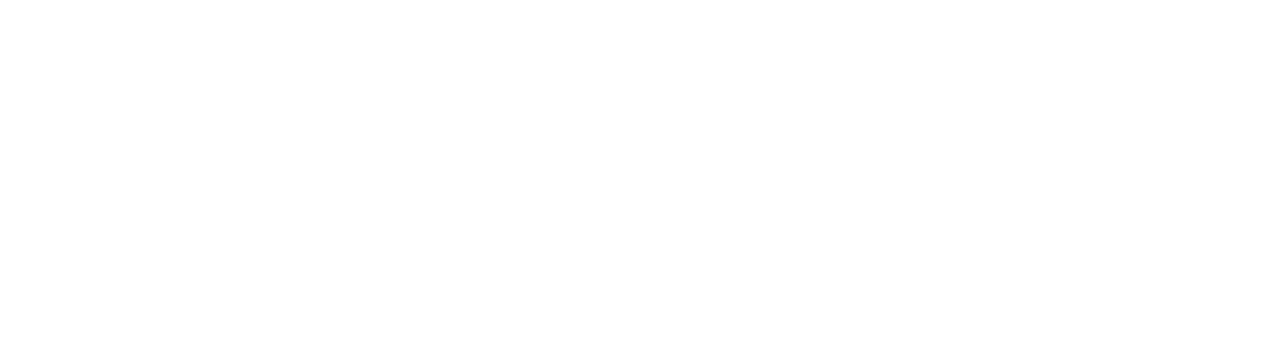
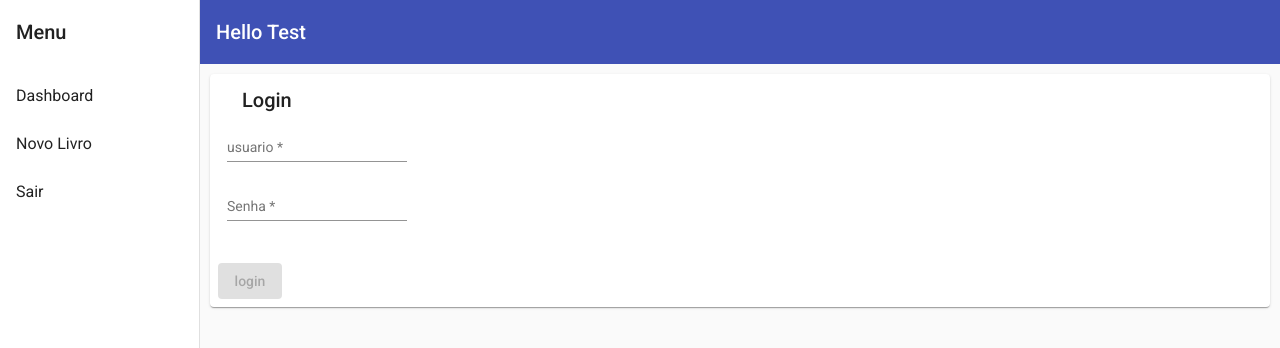
Before and after one commit to eteramoto/treinamento-test, an Angular app: page /login in a window 1280 px wide. Before the commit this address led to /. Shown: the top 348 px of the page. Built offline with nearby package versions, Linux system fonts and the light colour scheme.

Commit message:
Criacao do login utilizando template driven forms e os testes unitários.

```diff
--- /dev/null
+++ b/src/app/administrator/administrator-routing.module.ts
@@ -0,0 +1,20 @@
+import { NgModule } from '@angular/core';
+import { Routes, RouterModule } from '@angular/router';
+import { DashboardComponent } from './dashboard/dashboard.component';
+import { AuthGuard } from '../infraestrutura/guards/auth.guard';
+
+const routes: Routes = [
+  {
+    path: "",
+    component: DashboardComponent,
+    canActivate: [
+      AuthGuard
+    ]
+  },
+];
+
+@NgModule({
+  imports: [RouterModule.forChild(routes)],
+  exports: [RouterModule]
+})
+export class AdministratorRoutingModule { }
--- /dev/null
+++ b/src/app/administrator/dashboard/dashboard.component.html
@@ -0,0 +1 @@
+<p>dashboard works!</p>
--- /dev/null
+++ b/src/app/administrator/dashboard/dashboard.component.ts
@@ -0,0 +1,15 @@
+import { Component, OnInit } from '@angular/core';
+
+@Component({
+  selector: 'app-dashboard',
+  templateUrl: './dashboard.component.html',
+  styleUrls: ['./dashboard.component.scss']
+})
+export class DashboardComponent implements OnInit {
+
+  constructor() { }
+
+  ngOnInit(): void {
+  }
+
+}
--- a/src/app/app-routing.module.ts
+++ b/src/app/app-routing.module.ts
@@ -1,11 +1,26 @@
 import { NgModule } from '@angular/core';
 import { Routes, RouterModule } from '@angular/router';
 import { MenuPageLayoutComponent } from './ui/menu-page-layout/menu-page-layout.component';
+import { AuthGuard } from './infraestrutura/guards/auth.guard';
 
 const routes: Routes = [
   {
     path: "",
     component: MenuPageLayoutComponent,
+    children: [
+      {
+        path: 'login',
+        loadChildren: () => import('./login/login.module').then(m => m.LoginModule)
+      },
+      {
+        path: "admin",
+        canActivateChild: [AuthGuard],
+        loadChildren: () =>
+          import("./administrator/administrator.module").then(
+            m => m.AdministratorModule
+          )
+      },
+    ]
   },
 ];
 @NgModule({
--- /dev/null
+++ b/src/app/login/login-routing.module.ts
@@ -0,0 +1,12 @@
+import { NgModule } from '@angular/core';
+import { Routes, RouterModule } from '@angular/router';
+
+import { LoginComponent } from './login.component';
+
+const routes: Routes = [{ path: '', component: LoginComponent }];
+
+@NgModule({
+  imports: [RouterModule.forChild(routes)],
+  exports: [RouterModule]
+})
+export class LoginRoutingModule { }
--- /dev/null
+++ b/src/app/login/login.component.html
@@ -0,0 +1,29 @@
+<mat-card class="example-card">
+    <mat-card-header>
+      <mat-card-title>Login</mat-card-title>
+    </mat-card-header>
+    <mat-card-content>
+      <form #form="ngForm" name="formModel" class="example-form">
+        <table class="example-full-width" cellspacing="0">
+          <tr>
+            <td>
+              <mat-form-field class="example-full-width">
+                <input matInput placeholder="usuario" [(ngModel)]="loginValue" name="usuario" required>
+              </mat-form-field>
+            </td>
+          </tr>
+          <tr>
+            <td>
+              <mat-form-field class="example-full-width">
+                <input matInput placeholder="Senha" [(ngModel)]="senhaValue" type="password" name="senha" required>
+              </mat-form-field>
+            </td>
+          </tr>
+        </table>
+      </form>
+      <mat-spinner [style.display]="showSpinner ? 'block' : 'none'"></mat-spinner>
+    </mat-card-content>
+    <mat-card-actions>
+      <button mat-raised-button [disabled]="form.invalid" type="button" (click)="logIn()" class="btn" color="primary">login</button>
+    </mat-card-actions>
+  </mat-card>
--- /dev/null
+++ b/src/app/login/login.component.ts
@@ -0,0 +1,38 @@
+import { Component, ViewChild } from '@angular/core';
+import { LoginService, Usuario } from '../services/login.service';
+import { Router } from '@angular/router';
+import { NgForm } from '@angular/forms';
+
+@Component({
+  selector: 'app-login',
+  templateUrl: './login.component.html',
+  styleUrls: ['./login.component.scss']
+})
+export class LoginComponent {
+
+  loginValue = '';
+  senhaValue = '';
+  showSpinner: boolean = false;
+
+  constructor(
+    private _login$: LoginService,
+    private router: Router
+  ) { }
+
+  @ViewChild('form', {static: true} ) public formulario: NgForm;
+
+  logIn(): void {
+    const usuario: Usuario = new Usuario({
+      login: this.loginValue,
+      senha: this.senhaValue
+    });
+    this.showSpinner = true;
+    if (this._login$.autenticar(usuario)) {
+      this.showSpinner = false;
+      const redirect = '/admin';
+      this.router.navigate([redirect]);
+    } else {
+      this.showSpinner = false;
+    }
+  }
+}
```
Also changed, not shown: src/app/administrator/administrator.module.ts (added, +15 -0 lines), src/app/login/login.module.ts (added, +19 -0 lines), src/app/administrator/dashboard/dashboard.component.scss (added), src/app/login/login.component.scss (added), 2 other files (tests, documents, lock files or other folders).
